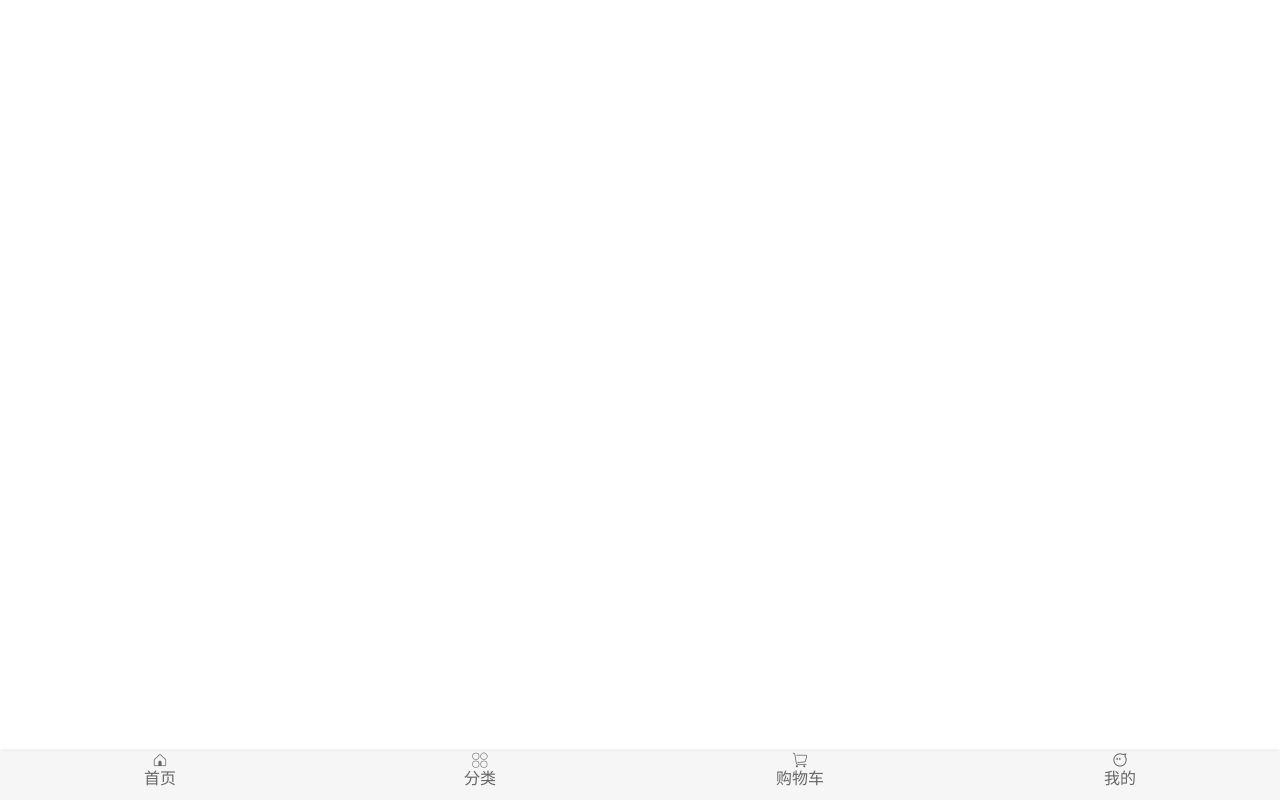
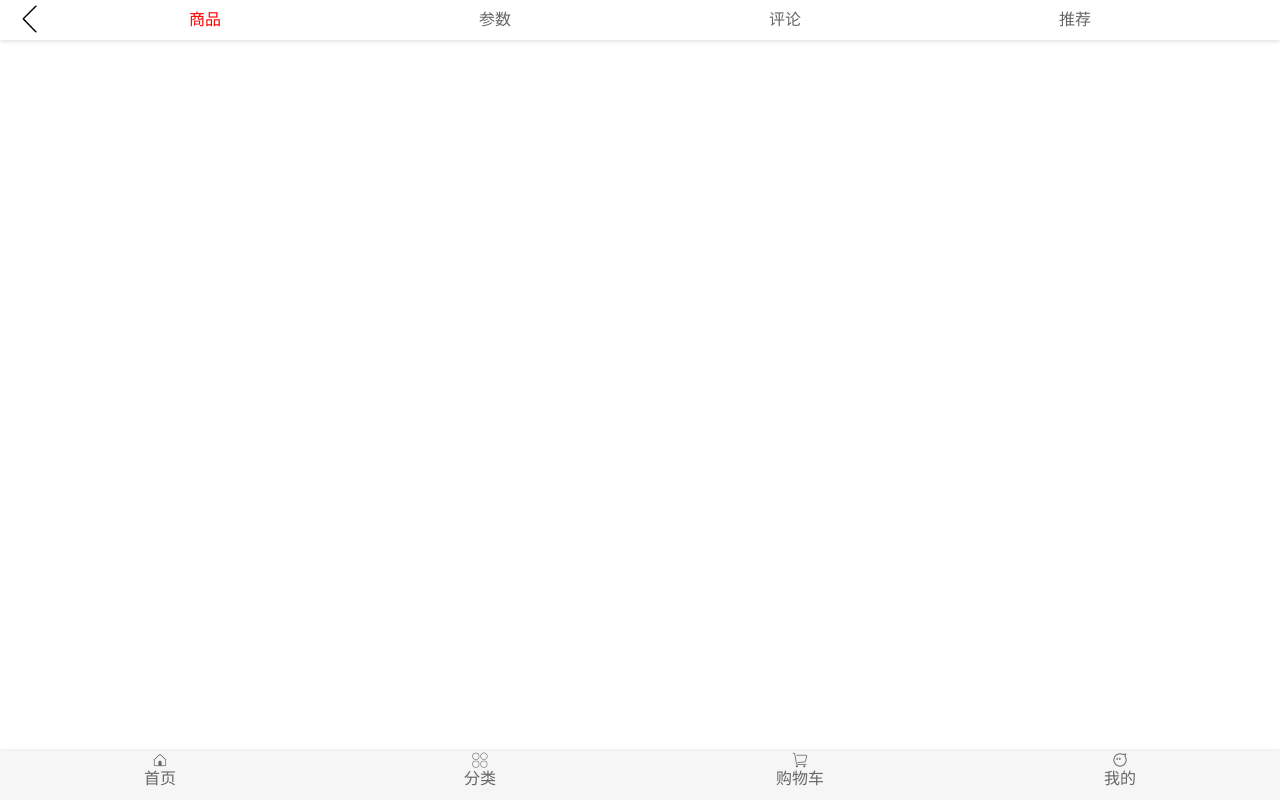
Before and after one commit to the-name-is-diff/test, a Vue app: page /detail/1 in a window 1280 px wide. Built offline with nearby package versions, Linux system fonts and the light colour scheme.

Commit message:
10-27 commit

```diff
--- a/src/components/content/goods/GoodsListItem.vue
+++ b/src/components/content/goods/GoodsListItem.vue
@@ -1,13 +1,13 @@
 <!--
  * @Author: your name
  * @Date: 2021-10-23 21:09:16
- * @LastEditTime: 2021-10-26 20:15:02
+ * @LastEditTime: 2021-10-26 22:38:17
  * @LastEditors: Please set LastEditors
  * @Description: In User Settings Edit
  * @FilePath: \VUE\project\supermall\src\components\content\goods\GoodsListItem.vue
 -->
 <template>
-  <div class="goods-item">
+  <div class="goods-item" @click="showdetail">
     <div class="item-content">
       <img :src="items.show.img" alt="" @load="imgLoad">
     <div class="item-info">
@@ -24,6 +24,9 @@ export default {
   methods:{
     imgLoad(){
       this.$bus.$emit("itemImgLoad")
+    },
+    showdetail(){
+      this.$router.push('/detail/'+this.items.iid)
     }
   },
   props:{
--- a/src/router/index.js
+++ b/src/router/index.js
@@ -1,9 +1,19 @@
+/*
+ * @Author: your name
+ * @Date: 2021-10-21 20:47:50
+ * @LastEditTime: 2021-10-26 22:35:26
+ * @LastEditors: Please set LastEditors
+ * @Description: In User Settings Edit
+ * @FilePath: \supermall\src\router\index.js
+ */
 import Vue from 'vue'
 import VueRouter from 'vue-router'
 import Home from '../views/home/home.vue'
 import Category from '../views/category/category.vue'
 import Cart from '../views/cart/cart.vue'
 import Profile from '../views/profile/profile.vue'
+import Detail from '../views/detail/Detail.vue'
+
 
 
 Vue.use(VueRouter)
@@ -11,6 +21,10 @@ Vue.use(VueRouter)
 const routes = [
   {
     path:'',
+    redirect:'/home'
+  },
+  {
+    path:'/test/dist',
     redirect:'/home'
   },
   {
@@ -28,6 +42,10 @@ const routes = [
   {
     path:'/profile',
     component:Profile
+  },
+  {
+    path:'/detail/:iid',
+    component:Detail
   }
 ]
 
--- /dev/null
+++ b/src/views/detail/Detail.vue
@@ -0,0 +1,40 @@
+<!--
+ * @Author: your name
+ * @Date: 2021-10-26 22:09:19
+ * @LastEditTime: 2021-10-26 23:33:20
+ * @LastEditors: Please set LastEditors
+ * @Description: In User Settings Edit
+ * @FilePath: \supermall\src\views\detail\Detail.vue
+-->
+<template>
+  <div id="detail">
+    <detail-nav-bar></detail-nav-bar>
+  </div>
+</template>
+
+<script>
+  import DetailNavBar from './childComps/DetailNavBar.vue'
+export default {
+  data(){
+    return {
+      iid:null
+    }
+  },
+  methods:{
+
+  },
+  components:{
+    DetailNavBar
+  },
+  created(){
+    this.iid = this.$route.params.iid
+    console.log();
+  }
+}
+</script>
+
+<style>
+.leftBack{
+  width: 35px;
+}
+</style>
--- /dev/null
+++ b/src/views/detail/childComps/DetailNavBar.vue
@@ -0,0 +1,63 @@
+<!--
+ * @Author: your name
+ * @Date: 2021-10-26 23:03:57
+ * @LastEditTime: 2021-10-27 10:15:28
+ * @LastEditors: Please set LastEditors
+ * @Description: In User Settings Edit
+ * @FilePath: \supermall\src\views\detail\childComps\DetailNavBar.vue
+-->
+<template>
+  <div id="DetailNavDetail">
+    <nav-bar>
+      <template #left >
+        <img src="@/assets/img/left.png" alt="" class="leftback" @click="back">
+      </template>
+      <template #center class="center">
+        <div v-for="(item,index) in titles" :key="index" @click="titleClick(index)" :class="{active:currentIndex === index}">{{item}}</div>
+      </template>
+    </nav-bar>
+  </div>
+</template>
+
+<script>
+  import NavBar from 'components/common/navbar/NavBar.vue'
+export default {
+  data(){
+    return {
+      titles:['商品','参数','评论','推荐'],
+      currentIndex : 0
+    }
+  },
+  methods:{
+    titleClick(index){
+      this.currentIndex = index
+      console.log(this.currentIndex);
+    },
+    back(){
+      this.$router.back()
+    }
+  },
+  components:{
+    NavBar
+  }
+
+}
+</script>
+
+<style>
+.leftback{
+  width: 30px;
+  margin-top: 4px;
+}
+.center{
+  display: flex;
+  flex: 1;
+  justify-content: space-around;
+}
+.center-item{
+  flex: 1;
+}
+.active{
+  color: red
+}
+</style>
```
Also changed, not shown: src/assets/img/left.png (added).
